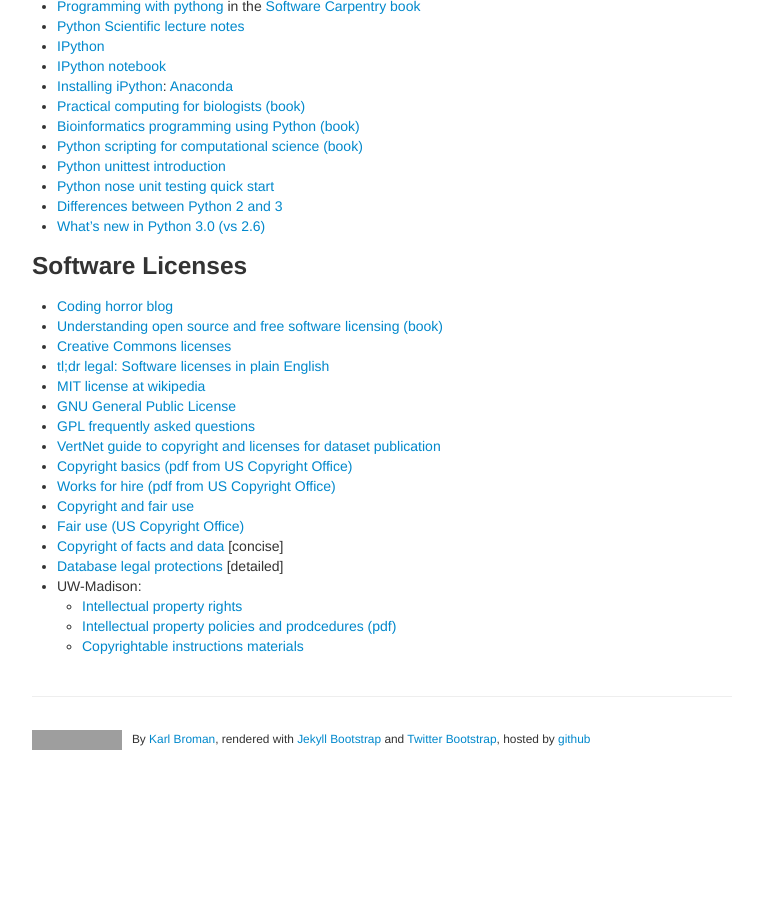
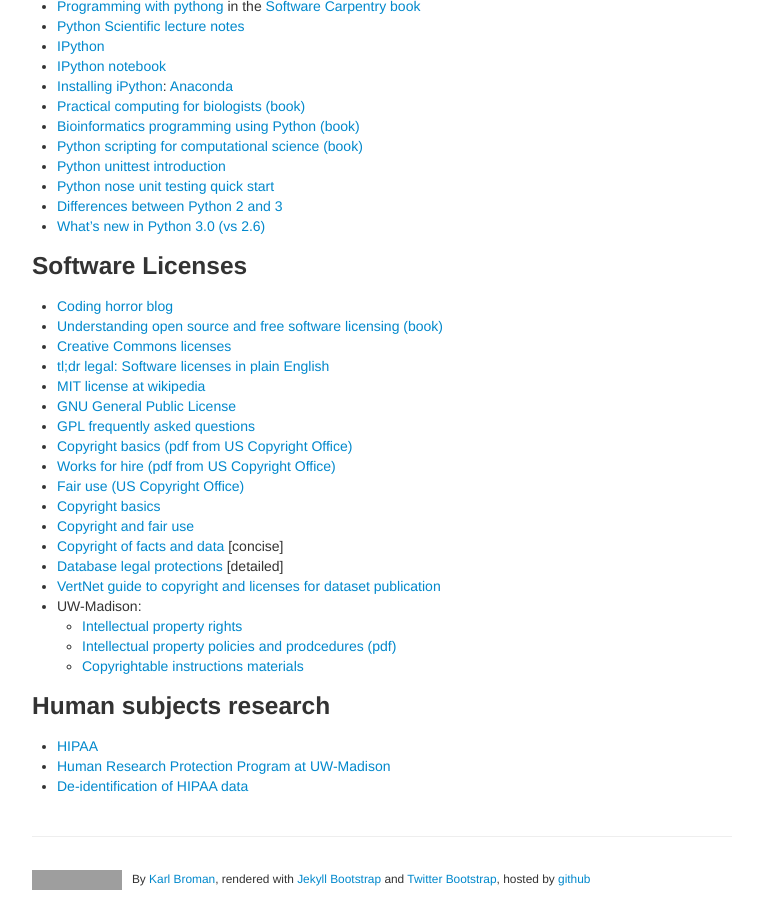
Before and after one commit to kbroman/Tools4RR, a Jekyll site: the page built from pages/resources.md, in a window 1280 px wide and 900 px high, scrolled down 3659 px. Shown: the whole window, without its empty margins (258-1021 px from the left). Built offline with Jekyll 4.4.1, drawn with Linux system fonts in a browser that asks for light colours; before the commit the page ends 4419 px from its top, so only the background shows below that; grey boxes are pictures that could not be loaded.

Commit message:
Add to resources page

```diff
--- a/pages/resources.md
+++ b/pages/resources.md
@@ -242,14 +242,21 @@
 - [MIT license at wikipedia](http://en.wikipedia.org/wiki/MIT_License)
 - [GNU General Public License](https://www.gnu.org/copyleft/gpl.html)
 - [GPL frequently asked questions](https://www.gnu.org/licenses/gpl-faq.html)
-- [VertNet guide to copyright and licenses for dataset publication](http://www.vertnet.org/resources/datalicensingguide.html)
 - [Copyright basics (pdf from US Copyright Office)](http://www.copyright.gov/circs/circ01.pdf)
 - [Works for hire (pdf from US Copyright Office)](http://www.copyright.gov/circs/circ09.pdf)
+- [Fair use (US Copyright Office)](http://www.copyright.gov/title17/92chap1.html#107)
+- [Copyright basics](http://library.wisc.edu/copyright/#copyright-basics)
 - [Copyright and fair use](https://academictech.doit.wisc.edu/blend/create/copyright)
-- [Fair use (US Copyright Office)](http://www.copyright.gov/title17/92chap1.html#107)
 - [Copyright of facts and data](http://www.lib.umich.edu/copyright/facts-and-data) \[concise\]
 - [Database legal protections](http://www.bitlaw.com/copyright/database.html) \[detailed\]
+- [VertNet guide to copyright and licenses for dataset publication](http://www.vertnet.org/resources/datalicensingguide.html)
 - UW-Madison:
   - [Intellectual property rights](https://grad.wisc.edu/acadpolicy/#responsibleconductofresearch)
   - [Intellectual property policies and prodcedures (pdf)](https://kb.wisc.edu/images/group156/32996/IntellectualPropertyPoliciesandProceduresforUniversityResearch.pdf)
   - [Copyrightable instructions materials](http://www.uwsa.edu/fadmin/gapp/gapp27.htm)
+
+### Human subjects research
+
+- [HIPAA](http://hipaa.wisc.edu/)
+- [Human Research Protection Program at UW-Madison](http://grad.wisc.edu/respolcomp/hrpp/)
+- [De-identification of HIPAA data](http://www.hhs.gov/ocr/privacy/hipaa/understanding/coveredentities/De-identification/guidance.html)
```
